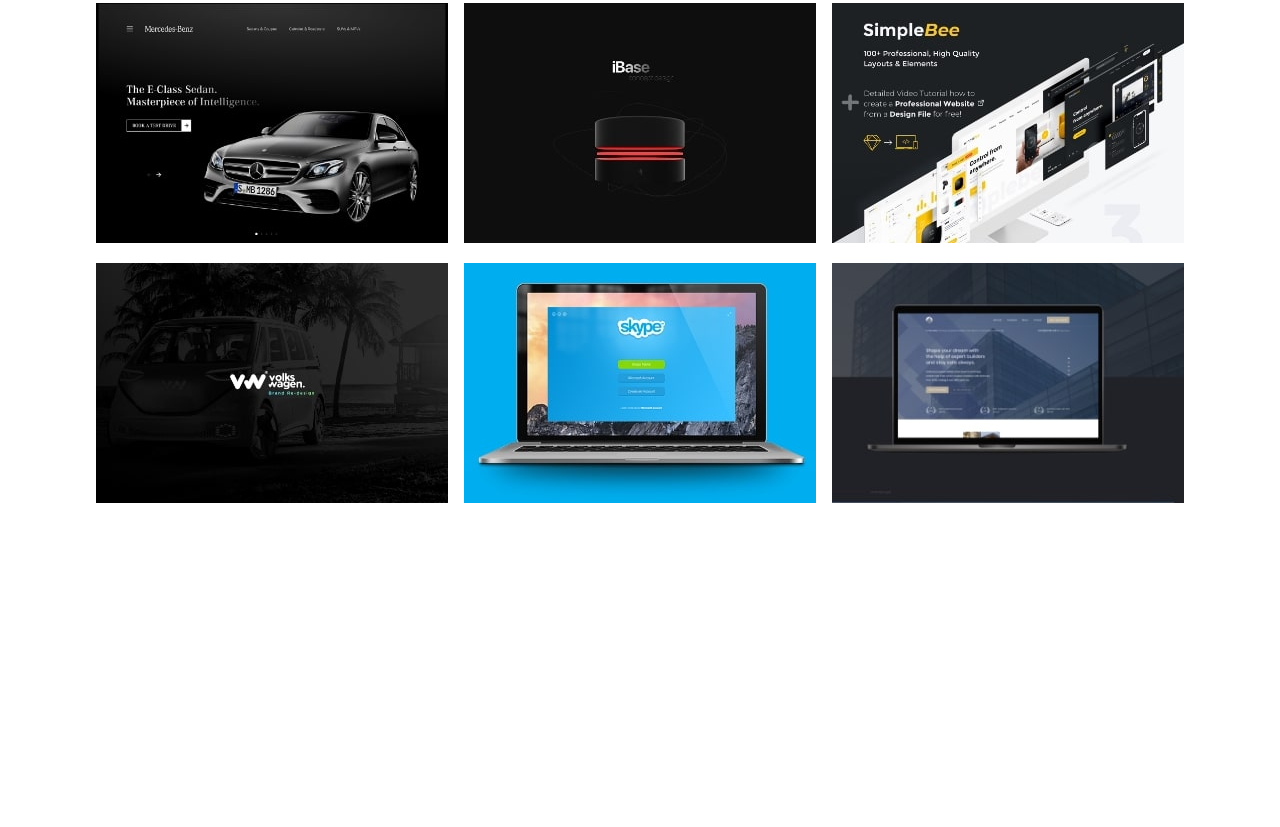
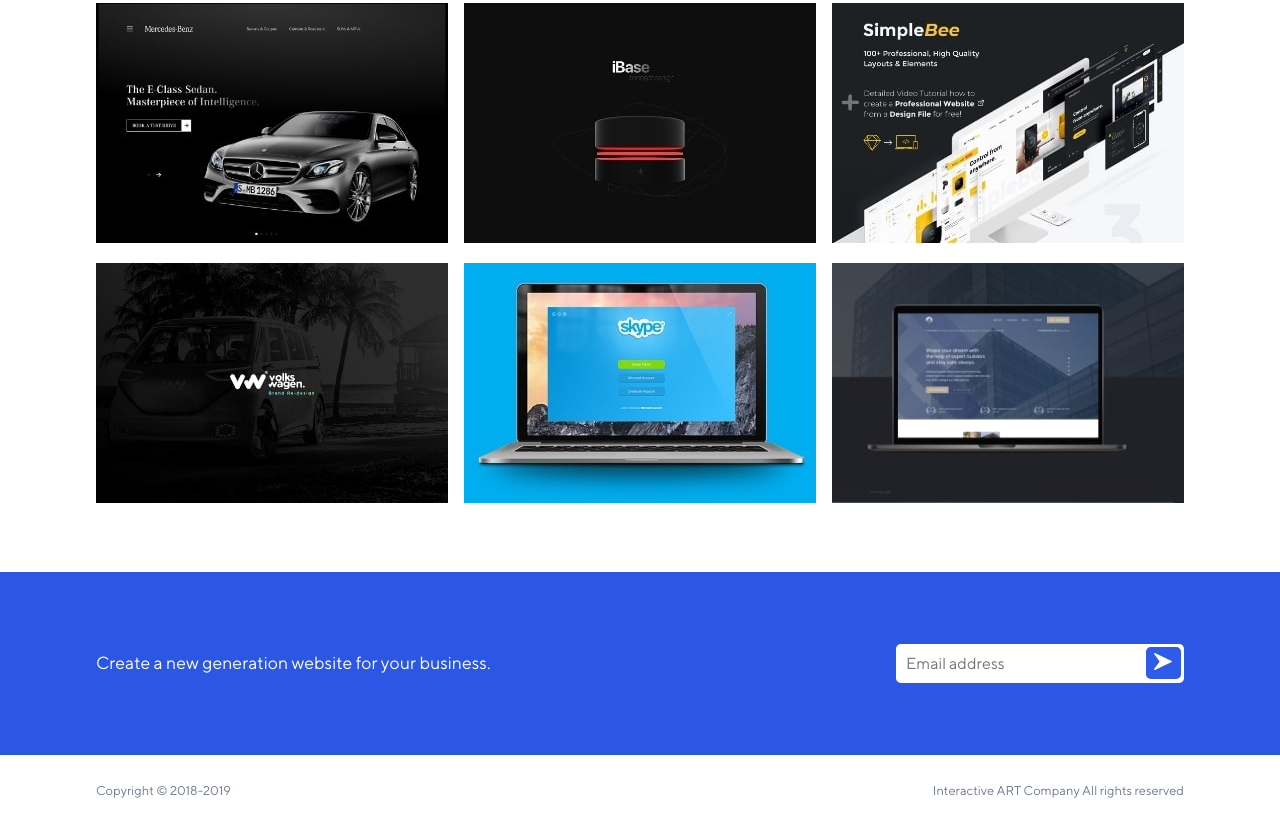
Before and after one commit to MobinaBakhshpour/Interactive-ART, a plain HTML site: page index.html in a window 1280 px wide. Shown: the part 2146-2973 px from the top of the page. Before the commit the page ends 2718 px from the top, so only its background shows below. Drawn offline with Linux system fonts and the light colour scheme.

Commit message:
add footer

```diff
--- a/index.html
+++ b/index.html
@@ -10,7 +10,6 @@
     </head>
     <body>
         <header class="header">
-
             <div class="container">
                 <section class="header-top">
                     <nav class="nav">
@@ -43,6 +42,7 @@
             </div>
         </header>
 
+        <Main>
             <section class="first-section">
                 <div class="container">
                     <p class="title_first-section">HOW IT WORK</p>
@@ -146,6 +146,30 @@
 
                 </div>
             </section>
+        </Main>
+
+        <footer>
+            <section class="news-letters">
+                <div class="container">
+                    <div class="email-box_wrapper">
+                        <p class="news-letters_text">Create a new generation website for your business.</p>
+                        <div class="email-box">
+                            <input class="email-box_input" type="text" name="" id="" placeholder="Email address">
+                            <button class="email-box_img"><img  src="images/right-arrow.svg" alt=""></button>
+                        </div>
+                    </div>
+
+                </div>
+            </section>
+            <section class="copywrite-box">
+                <div class="container">
+                    <div class="copywrite-wrapper">
+                        <p>Copyright © 2018-2019 </p>
+                        <p>Interactive ART Company  All rights reserved</p>
+                    </div>
+                </div>
+            </section>
+        </footer>
 
 
         <script src="scripts/app.js"></script>
--- a/styles/app.css
+++ b/styles/app.css
@@ -455,6 +455,57 @@
     width: 100%;
 }
 
+/* Footer */
+.news-letters{
+    background: #2C57E4;
+    padding: 4rem 0;
+
+}
+.email-box_wrapper{
+    display: flex;
+    justify-content: space-between;
+    align-items: center;
+    color: #fff;
+    text-align: center;
+}
+.news-letters_text{
+    font-size: 1.1rem;
+}
+.email-box{
+    display: flex;
+    align-items: center;
+    justify-content: space-between;
+    flex-basis: 18rem;
+    background-color: #fff;
+    padding: 0.2rem 0.2rem 0.2rem 0.5rem;
+    border-radius: 0.3rem;
+}
+.email-box_input{
+    height: 2rem;
+    outline: none;
+    border: none;
+
+
+}
+.email-box_img{
+    background-color: #2F5BEA;
+    outline: none;
+    border: none;
+    width: 2.2rem;
+    height: 2rem;
+    border-radius: 0.3rem;
+}
+
+.copywrite-box{
+    padding: 1rem 0;
+}
+.copywrite-wrapper{
+    display: flex;
+    justify-content: space-between;
+    align-items: center;
+    color: #6C7890;
+    font-size: 0.8rem;
+}
 /* Project Responsive */
 
 @media only screen and (max-width: 1200px) {
```
Lines whose indentation alone changed are shown as unchanged.
